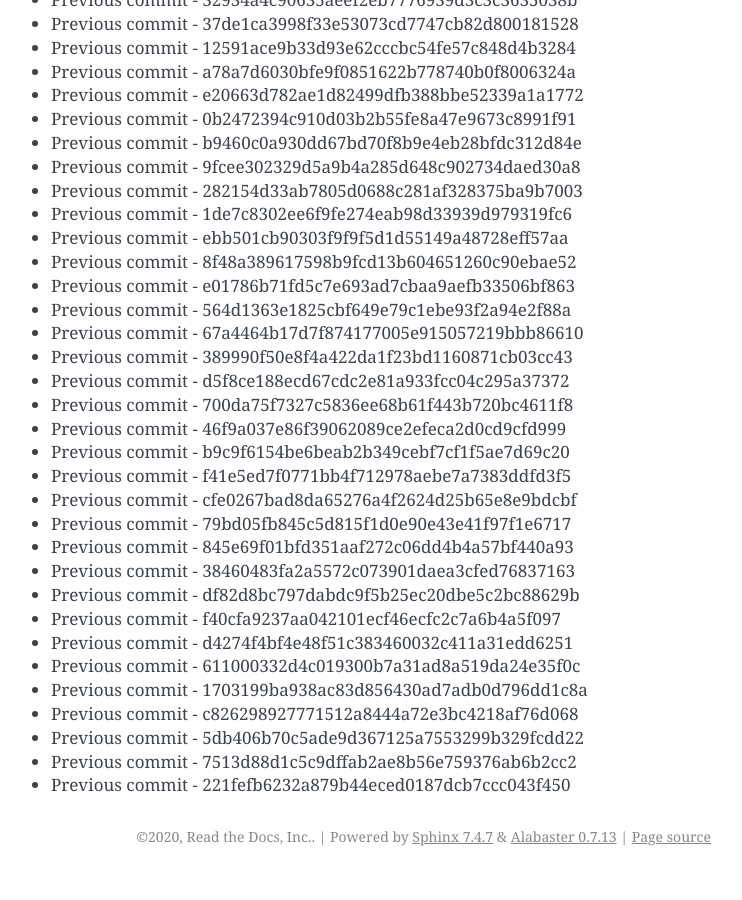
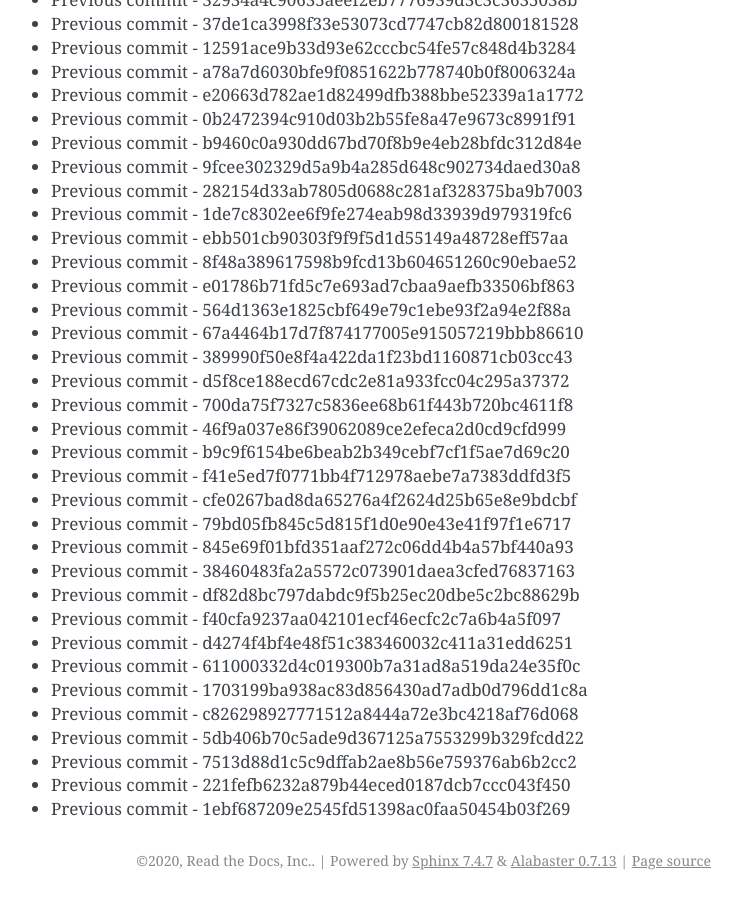
Before and after one commit to readthedocs/rtd-git-stresstest, a Sphinx documentation site: the page built from docs/updates.rst, in a window 1280 px wide and 900 px high, scrolled down 33971 px. Shown: the whole window, without its empty margins (399-1141 px from the left). Built offline with Sphinx 7.4.7, drawn with Linux system fonts in a browser that asks for light colours; before the commit the page ends 34847 px from its top, so only the background shows below that.

Commit message:
Generating commit from previous: 1ebf687209e2545fd51398ac0faa50454b03f269

```diff
--- a/docs/updates.rst
+++ b/docs/updates.rst
@@ -1459,3 +1459,4 @@ It can be tested for any performance characteristics.
 * Previous commit - 5db406b70c5ade9d367125a7553299b329fcdd22
 * Previous commit - 7513d88d1c5c9dffab2ae8b56e759376ab6b2cc2
 * Previous commit - 221fefb6232a879b44eced0187dcb7ccc043f450
+* Previous commit - 1ebf687209e2545fd51398ac0faa50454b03f269
```
